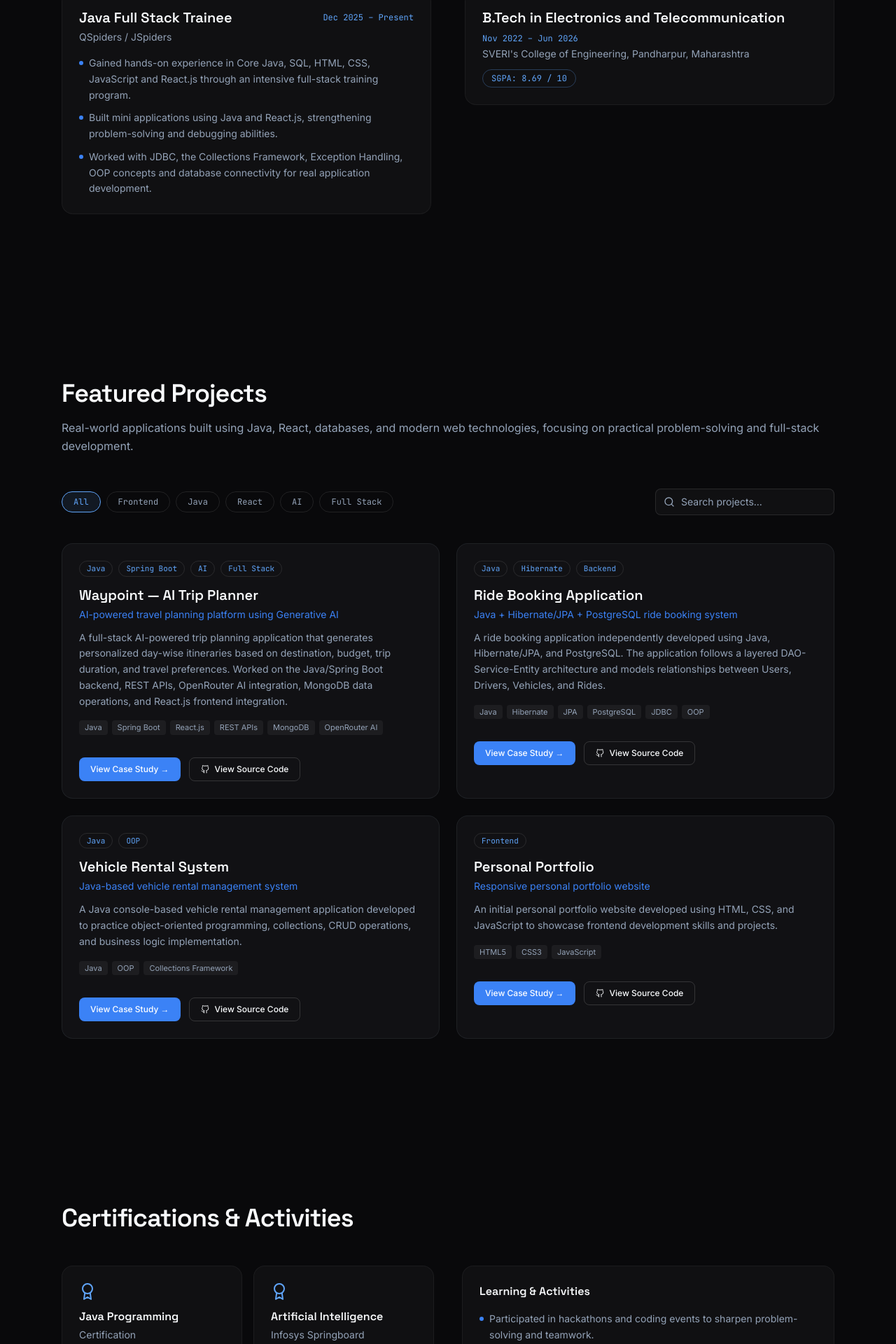
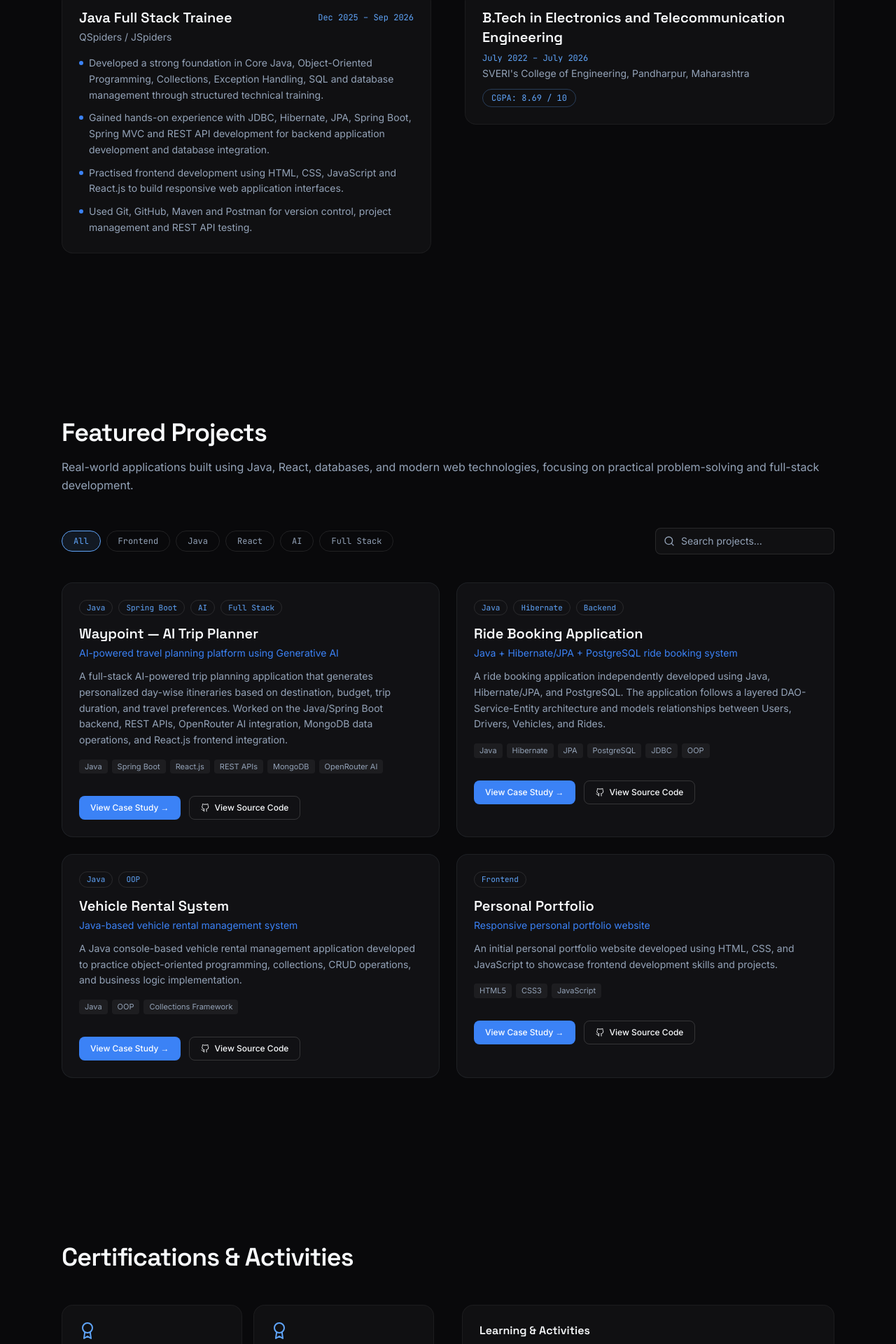
Before and after one commit to prashantmane1207/PrashantManePortfolio-V2-, a React (Vite) app: page / in a window 1280 px wide. Shown: the part 3280-5200 px from the top of the page at 70% size. Built offline with nearby package versions, Linux system fonts and the light colour scheme; no server answers.

Commit message:
Update experience.js

```diff
--- a/src/data/experience.js
+++ b/src/data/experience.js
@@ -1,13 +1,15 @@
+
 export const experience = [
   {
     id: 'qspiders',
     role: 'Java Full Stack Trainee',
     org: 'QSpiders / JSpiders',
-    duration: 'Dec 2025 – Present',
+    duration: 'Dec 2025 – Sep 2026',
     points: [
-      'Gained hands-on experience in Core Java, SQL, HTML, CSS, JavaScript and React.js through an intensive full-stack training program.',
-      'Built mini applications using Java and React.js, strengthening problem-solving and debugging abilities.',
-      'Worked with JDBC, the Collections Framework, Exception Handling, OOP concepts and database connectivity for real application development.',
+      'Developed a strong foundation in Core Java, Object-Oriented Programming, Collections, Exception Handling, SQL and database management through structured technical training.',
+      'Gained hands-on experience with JDBC, Hibernate, JPA, Spring Boot, Spring MVC and REST API development for backend application development and database integration.',
+      'Practised frontend development using HTML, CSS, JavaScript and React.js to build responsive web application interfaces.',
+      'Used Git, GitHub, Maven and Postman for version control, project management and REST API testing.'
     ],
   },
 ]
@@ -15,28 +17,28 @@ export const experience = [
 export const education = [
   {
     id: 'sveri',
-    degree: 'B.Tech in Electronics and Telecommunication',
+    degree: 'B.Tech in Electronics and Telecommunication Engineering',
     school: "SVERI's College of Engineering, Pandharpur, Maharashtra",
-    duration: 'Nov 2022 – Jun 2026',
-    score: 'SGPA: 8.69 / 10',
+    duration: 'July 2022 – July 2026',
+    score: 'CGPA: 8.69 / 10',
   },
 ]
 
 export const certifications = [
   {
-    id: 'java-programming',
-    title: 'Java Programming',
-    issuer: 'Certification',
+    id: 'java-full-stack',
+    title: 'Java Full Stack Development Training',
+    issuer: 'QSpiders',
   },
   {
-    id: 'ai-infosys',
-    title: 'Artificial Intelligence',
-    issuer: 'Infosys Springboard',
+    id: 'ai-foundations',
+    title: 'AI Foundations',
+    issuer: 'Simplilearn',
   },
 ]
 
 export const extracurricular = [
-  'Participated in hackathons and coding events to sharpen problem-solving and teamwork.',
-  'Attended technical workshops on Java, Web Development and Artificial Intelligence.',
-  'Builds personal projects and practises coding regularly to strengthen fundamentals.',
+  'Participated in technical webinars and workshops focused on Artificial Intelligence and software development.',
+  'Continuously practises Java programming, problem-solving and application development through personal projects.',
+  'Explores new technologies and applies technical concepts through hands-on development.'
 ]
```
